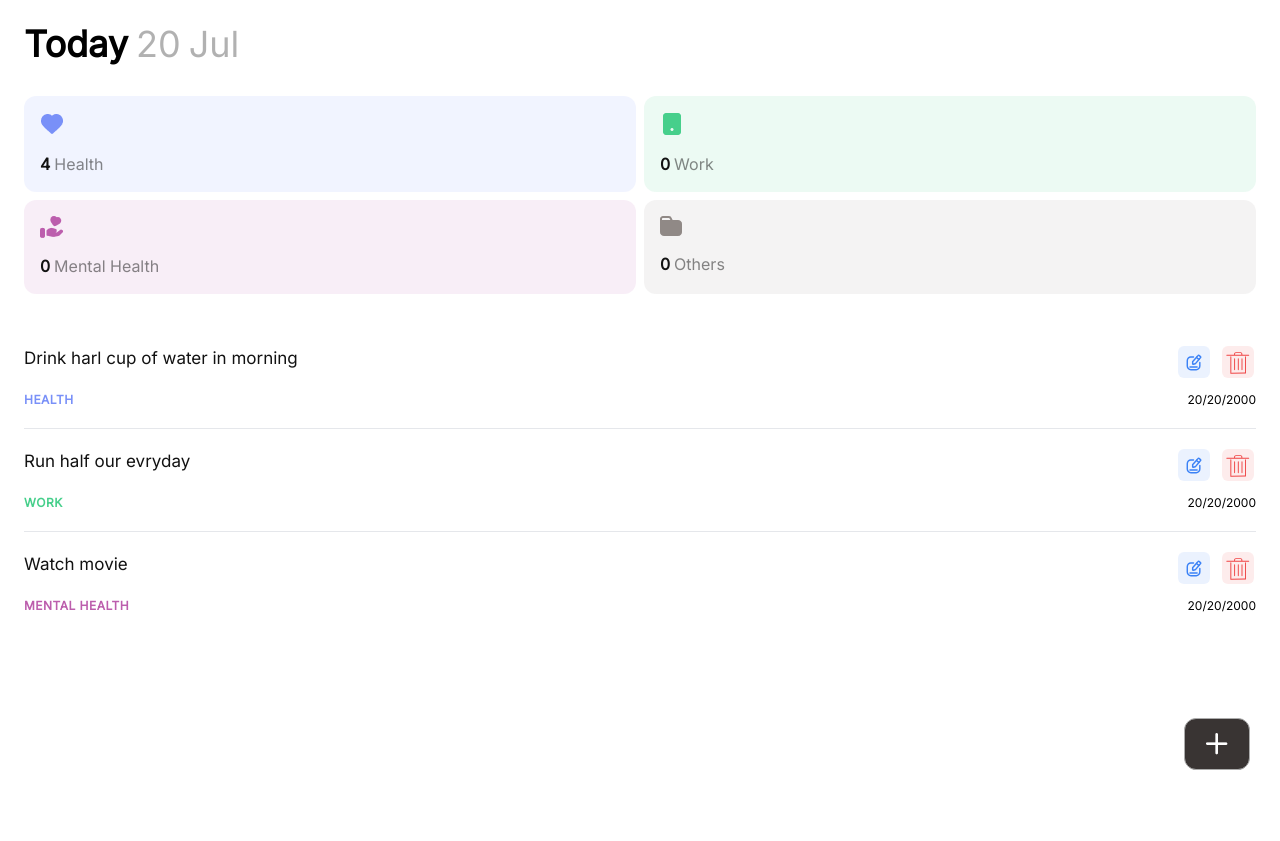
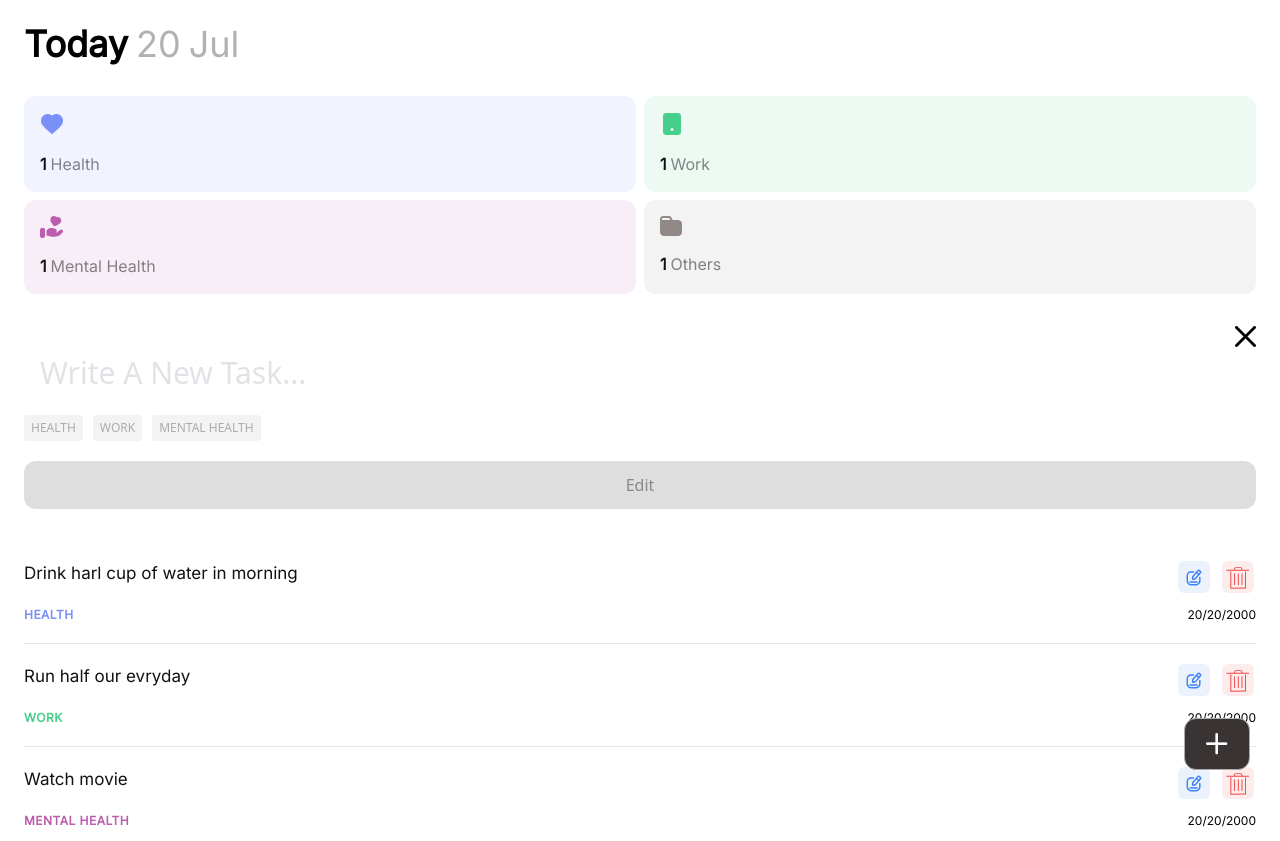
Before and after one commit to zakarialol/todoListReactproject-3, a React (Vite) app: page / in a window 1280 px wide. Both pictures are taken after a click on the button 1194 px from the left and 362 px from the top of the page. Before the commit the page ends 800 px from the top, so only its background shows below. Built offline with nearby package versions, Linux system fonts and the light colour scheme.

Commit message:
displaying the Count of each category

```diff
--- a/src/components/pages/Home.jsx
+++ b/src/components/pages/Home.jsx
@@ -1,93 +1,180 @@
-import { useState } from "react"
+import { useState ,useEffect } from "react";
 //imgs
-import healthImg from "@/assets/icons/healthImg.png"
-import mentalHealthImg from "@/assets/icons//mentalHealthImg.png"
-import otherImg from "@/assets/icons//otherImg.png"
-import workImg from "@/assets/icons//workImg.png"
-import plusImg from "@/assets/icons//plus.png"
+import healthImg from "@/assets/icons/healthImg.png";
+import mentalHealthImg from "@/assets/icons//mentalHealthImg.png";
+import otherImg from "@/assets/icons//otherImg.png";
+import workImg from "@/assets/icons//workImg.png";
+import plusImg from "@/assets/icons//plus.png";
 //jsx
-import Header from "../layouts/Datee"
-import Category from "../sections/Category"
-import Task from "../sections/Task"
-import IconButton from "../Ui/IconButton"
-import AddTask from "../sections/AddTask"
-//icons
-function Home(){
-        const [hide,setHide] = useState(false)
+import Header from "../layouts/Datee";
+import Category from "../sections/Category";
+import Task from "../sections/Task";
+import IconButton from "../Ui/IconButton";
+import AddTask from "../sections/AddTask";
+//js
+import { GenirateId } from "@/js/genirateId.js";
+// import categoryIncrementFunc from "@/js/incrementCategory.js";
+
+function Home() {
+  const [hide, setHide] = useState(false);
+  const [edit, setEdit] = useState(false);
+  const [idd, setId] = useState(null);
+  const [selected, setSelected] = useState("");
+  const [value, setValue] = useState("");
+  const [tasks, setTasks] = useState([
+    {
+      id: "1",
+      type: "health",
+      task: "drink harl cup of water in morning",
+      date: "20/20/2000",
+    },
+    {
+      id: "2",
+      type: "work",
+      task: "run half our evryday",
+      date: "20/20/2000",
+    },
+    {
+      id: "3",
+      type: "mental health",
+      task: "watch movie",
+      date: "20/20/2000",
+    },
+    {
+      id: "4",
+      type: "others",
+      task: "call freind",
+      date: "20/20/2000",
+    },
+  ]);
+    useEffect(()=>{
+      console.log("rendring again ...")
+},[tasks])
+
+  //
   const [category, setCategory] = useState([
     {
-            type:"health",
-            taskNumber: 4,
-            img:healthImg,
-            className : "bg-[RGB(121_144_248_/0.1)]"
+      id: "1",
+      type: "health",
+      img: healthImg,
+      className: "bg-[RGB(121_144_248_/0.1)]",
     },
     {
-            type:"work",
-            taskNumber: 0,
-            img:workImg,
-            className : "bg-[RGB(70_207_139_/0.1)]"
-
+      id: "2",
+      type: "work",
+      img: workImg,
+      className: "bg-[RGB(70_207_139_/0.1)]",
     },
     {
-            type:"mental health",
-            taskNumber: 0,
-            img:mentalHealthImg,
-            className : "bg-[RGB(188_94_173_/0.1)]"
-
+      id: "3",
+      type: "mental health",
+      img: mentalHealthImg,
+      className: "bg-[RGB(188_94_173_/0.1)]",
     },
     {
-            type:"others",
-            taskNumber: 0,
-            img:otherImg,
-            className : "bg-[RGB(144_137_134_/0.1)]"
-
+      id: "4",
+      type: "others",
+      img: otherImg,
+      className: "bg-[RGB(144_137_134_/0.1)]",
     },
-    ])
-        const [tasks, setTasks] = useState([
+  ]);
+  //add task
+  function addTask(e) {
+    setTasks([
+      ...tasks,
       {
-            id:"1",
-            type:"health",
-            task: "drink harl cup of water in morning",
-            date:"20/20/2000",
+        id: GenirateId(tasks),
+        task: value,
+        date: new Date().toLocaleString(),
+        type: selected || "others",
       },
-        {
-            id:"2",
-            type:"work",
-            task: "run half our evryday",
-            date:"20/20/2000",
-
-        },
-        {
-            id:"3",
-            type:"mental health",
-            task: "watch movie",
-            date:"20/20/2000",
-
-        },
-        {
-            id:"4",
-            type:"others",
-            task:"call freind",
-            date:"20/20/2000",
-
-        },
-    ])
-    return(
+    ]);
+  }
+  // edit task
+  function editTask(e) {
+    console.log("id", idd);
+    setTasks(
+      tasks.map((task) => {
+        if (task?.id === idd) {
+          task.task = value;
+          task.type = selected || "others";
+        }
+        return task;
+      }),
+    );
+  }
+  return (
     <div className="px-6 pt-6 h-dvh">
       <Header />
+
       <div className="grid grid-cols-2 gap-2 my-8">
-                {category.map((task=>(
-                    <Category key={task.id} type={task.type} className={task.className} taskNumber={task.taskNumber} img={task.img}/>
-                )))}
+        {category.map((category, index) => (
+          <Category
+            key={index}
+            type={category.type}
+            className={category.className}
+            count={tasks.filter(task => task.type === category.type).length}
+            img={category.img}
+          />
+        ))}
       </div>
-            {hide && <AddTask onClick={()=>setHide(false)} className="mb-8 bg-white "tasks={tasks} setTasks={setTasks}/>}
+      {/* add task */}
+      {hide && (
+        <AddTask
+          onClick={() => setHide(false)}
+          action={addTask}
+          tasks={tasks}
+          setTasks={setTasks}
+          btntext={"save"}
+          value={value}
+          setValue={setValue}
+          selected={selected}
+          setSelected={setSelected}
+        />
+      )}
+      {/* edit task */}
+      {edit && (
+        <AddTask
+          value={value}
+          setValue={setValue}
+          onClick={() => setEdit(false)}
+          action={editTask}
+          tasks={tasks}
+          setTasks={setTasks}
+          btntext={"edit"}
+          selected={selected}
+          setSelected={setSelected}
+        />
+      )}
+
       <div className="overflow-auto h-[300px] relative pb-[85px]">
-                {tasks.map((task=>(
-                    <Task taskId={task.id} key={task?.id}  type={task?.type} task={task?.task} date={task?.date} />
-                )))}
+        {tasks.map((task) => (
+          <Task
+            taskId={task.id}
+            key={task?.id}
+            setId={setId}
+            setEdit={() => {
+              setEdit(true);
+              setHide(false)
+            }}
+            type={task?.type}
+            task={task?.task}
+            tasks={tasks}
+            setTasks={setTasks}
+            date={task?.date}
+          />
+        ))}
       </div>
-            <IconButton text={plusImg} className="bg-[#393433] border border-[#ACACAC] rounded-xl px-[21px] py-[14px] fixed bottom-[30px] right-[30px]" onClick={()=>setHide(true)}/>
+
+      <IconButton
+        text={plusImg}
+        className="bg-[#393433] border border-[#ACACAC] rounded-xl px-[21px] py-[14px] fixed bottom-[30px] right-[30px]"
+        onClick={() => {
+            setHide(true)
+            setEdit(false)
+        }}
+      />
     </div>
-    )
+  );
 }
-export default Home
+export default Home;
--- a/src/components/sections/AddTask.jsx
+++ b/src/components/sections/AddTask.jsx
@@ -6,39 +6,31 @@ import { useState,useEffect} from "react"
 //imgs
 import Xmark from "@/assets/icons/xmark.png"
 import Clock from "@/components/icons/Clock"
-//js
-import {GenirateId} from "@/js/genirateId.js"
-function AddTask({className,setTasks,tasks,onClick}){
+
+function AddTask({setTasks,tasks,onClick,btntext,action,value,setValue,selected,setSelected}){
     const typesArray = ["health","work","mental health"]
-    const [selected,setSelected] = useState("")
-    const [value,setValue] = useState("")
     useEffect(()=>{
         console.log('chaged **')
         console.log(tasks)
     },[tasks])
 
     //function to add objet
-    function addTask(){
-        console.log(new Date().toLocaleString(),"toLocaleString")
-        setTasks([...tasks,{id:GenirateId(tasks),task:value,date:new Date().toLocaleString(),type:selected || "others"}])
-    }
     return(
-        <div className={className}>
+        <div className="mb-8 bg-white ">
             <div>
                 <div className="flex justify-end mb-3" onClick={onClick} ><IconButton text={Xmark}/></div>
                 <Input value={value} setValue={setValue} placeHolder="write a new task..." className={"w-full px-4 py-1 text-xl placeholder:opacity-30 placeholder:text-3xl outline-none placeholder:capitalize mb-5"}/>
-
             </div>
             <div >
                 <div className="flex gap-[10px] mb-5">
-                    {typesArray.map((item,index)=><span className={` uppercase bg-[RGB(224_224_224_/.4)] px-[6px] py-[4px] rounded text-xs text-[RGB(102_102_102_/.5)] border border-transparent cursor-pointer ${selected === item ? "selected" : ""}`} key={item[item]} onClick={()=>{
+                    {typesArray.map((item,index)=><span key={item} className={` uppercase bg-[RGB(224_224_224_/.4)] px-[6px] py-[4px] rounded text-xs text-[RGB(102_102_102_/.5)] border border-transparent cursor-pointer ${selected === item ? "selected" : ""}`} key={item[item]} onClick={()=>{
                         setSelected((prev)=> prev === item ? "" : item)
                     }}>{item}</span>)}
                 </div>
-                <div className="gap-2 ">
+                <div className="gap-2">
                         <Button value={value}  onClick={()=>{
-                            addTask()
-                        }} className={`btn text-[#898989] capitalize w-full ${value.trim().length > 0 ? "bg-[#393433] text-[#FFFFFF]":""}`} text={"save"}/>
+                            action()
+                        }} className={`btn text-[#898989] capitalize w-full ${value.trim().length > 0 ? "bg-[#393433] text-[#FFFFFF]":""}`} text={btntext}/>
                 </div>
             </div>
 
--- a/src/components/sections/Category.jsx
+++ b/src/components/sections/Category.jsx
@@ -1,10 +1,10 @@
 
-function Task({img,type,taskNumber, className}){
+function Task({img,type,count, className}){
     return (
         <div className={`p-4 ${className} font-inter rounded-xl`} >
             <img className="mb-4" src={img} alt={`${type} img`} />
             <div>
-                <span className="mr-1 text-[#121212] font-bold">{taskNumber}</span>
+                <span className="mr-1 text-[#121212] font-bold">{count}</span>
                 <span className="text-[RGB(18,18,18,.5)] inline-block capitalize">{type}</span>
             </div>
         </div>
--- a/src/components/sections/Task.jsx
+++ b/src/components/sections/Task.jsx
@@ -1,7 +1,7 @@
 import FirstLetterUpperFunc from "@/js/FirstLetterUpper.js"
 import ReplaceSpaceFunc from "@/js/replaceSpace.js"
 import TaskActions from "./TaskActions"
-function Task({task,type,className="",date="dd/mm/yyyy",taskId}){
+function Task({task,type,className="",date="dd/mm/yyyy",taskId,setTasks,tasks,setEdit,setId}){
     //
     const typeObject ={health:"#7990F8",work:"#46CF8B",mental_health:"#BC5EAD",others:"#908986"}
     //
@@ -9,7 +9,7 @@ function Task({task,type,className="",date="dd/mm/yyyy",taskId}){
         <div className="py-5 border-[(RGA(0_0_0_/.15))] border-b font-inter">
             <div className="flex justify-between gap-2 mb-3">
                 <p className="text-[#121212] text-[17px]">{FirstLetterUpperFunc(task)}</p>
-                <TaskActions taskId={taskId}/>
+                <TaskActions setEdit={setEdit} tasks={tasks} setTasks={setTasks} taskId={taskId} setId={setId}/>
             </div>
             <div className="flex justify-between gap-2">
                 <p className={`${className} w-fit uppercase font-semibold text-xs tracking-[0.04em]`} style={{color:typeObject[ReplaceSpaceFunc(type)]}}>{type}</p>
--- a/src/components/sections/TaskActions.jsx
+++ b/src/components/sections/TaskActions.jsx
@@ -1,11 +1,28 @@
 import EditBtn from "../icons/EditIcon"
 import DeleteBtn from "../icons/DeleteIcon"
 
-function TaskActions({taskId}){
+function TaskActions({taskId,onclick,setTasks,tasks,setEdit,setId}){
+        function deleteTask(e){
+            console.log("inside delete function")
+            const id = e.currentTarget.id
+            setTasks(()=>{
+                return tasks.filter(task => task.id !== id)
+            })
+            console.log(id,"Id")
+        }
+        // function editTask(e){
+        //     console.log('inside set edit ')
+        //     const id = e.currentTarget.id
+        //     console.log(id,"Id")
+        // }
     return(
         <div className="min-w-[78px]">
-            <button id={taskId} className="mr-3 cursor-pointer p-1 rounded-md bg-[RGB(59_130_246/.1)]"><EditBtn/></button>
-            <button id={taskId} className="cursor-pointer p-1 rounded-md bg-[RGB(239_68_68/.1)]"><DeleteBtn/></button>
+            <button onClick={(e)=>{
+                setId(e.currentTarget.id)
+                setEdit()
+            }}
+            id={taskId} className="mr-3 cursor-pointer p-1 rounded-md bg-[RGB(59_130_246/.1)]"><EditBtn/></button>
+            <button onClick={deleteTask} id={taskId} className="cursor-pointer p-1 rounded-md bg-[RGB(239_68_68/.1)]"><DeleteBtn/></button>
         </div>
     )
 }
--- /dev/null
+++ b/src/js/incrementCategory.js
@@ -0,0 +1,19 @@
+function categoryIncrementFunc ( category , setWork , setHealth,setMentalHealth,setOthers){
+    console.log('am inside the switch ')
+    switch (category){
+        case category === "work":
+            setWork((prev)=>prev + 1)
+            break;
+        case category === "health":
+            setHealth((prev)=>prev + 1)
+            break;
+        case category === "mental health":
+            setMentalHealth((prev)=>prev + 1)
+            break;
+        case category === "others":
+            setOthers((prev)=>prev + 1)
+            break;
+
+    }
+}
+export default categoryIncrementFunc
```
Lines whose indentation alone changed are shown as unchanged.
